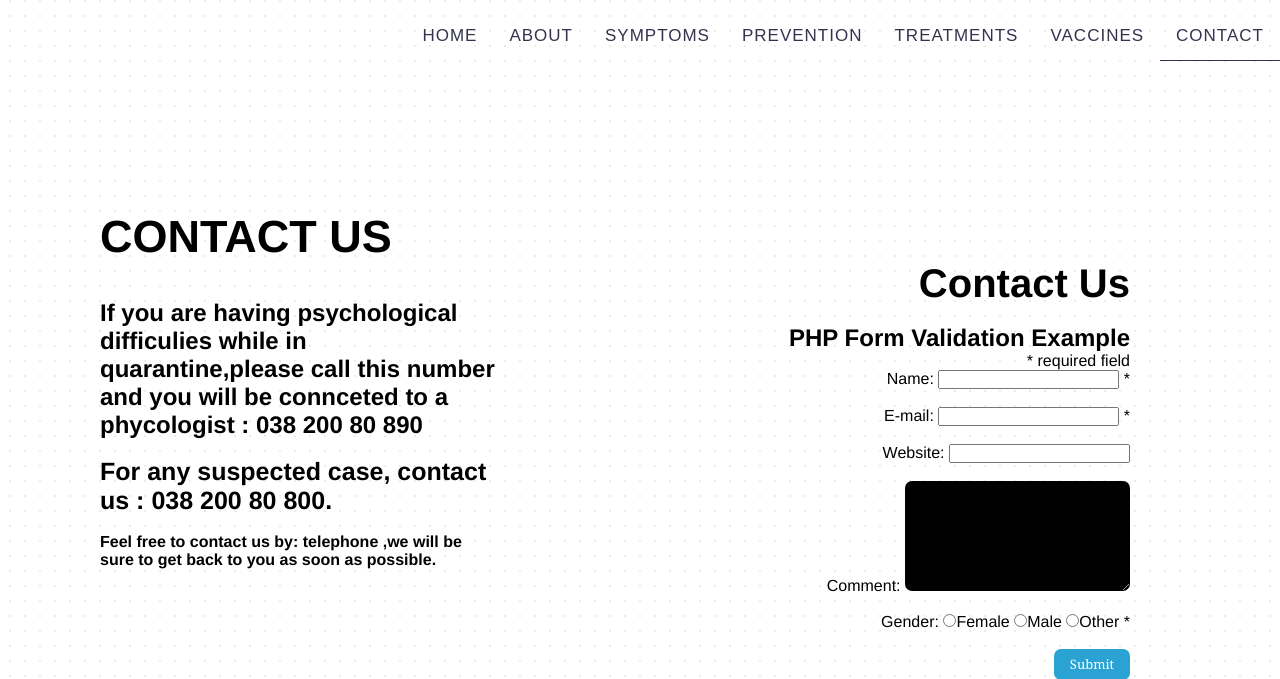
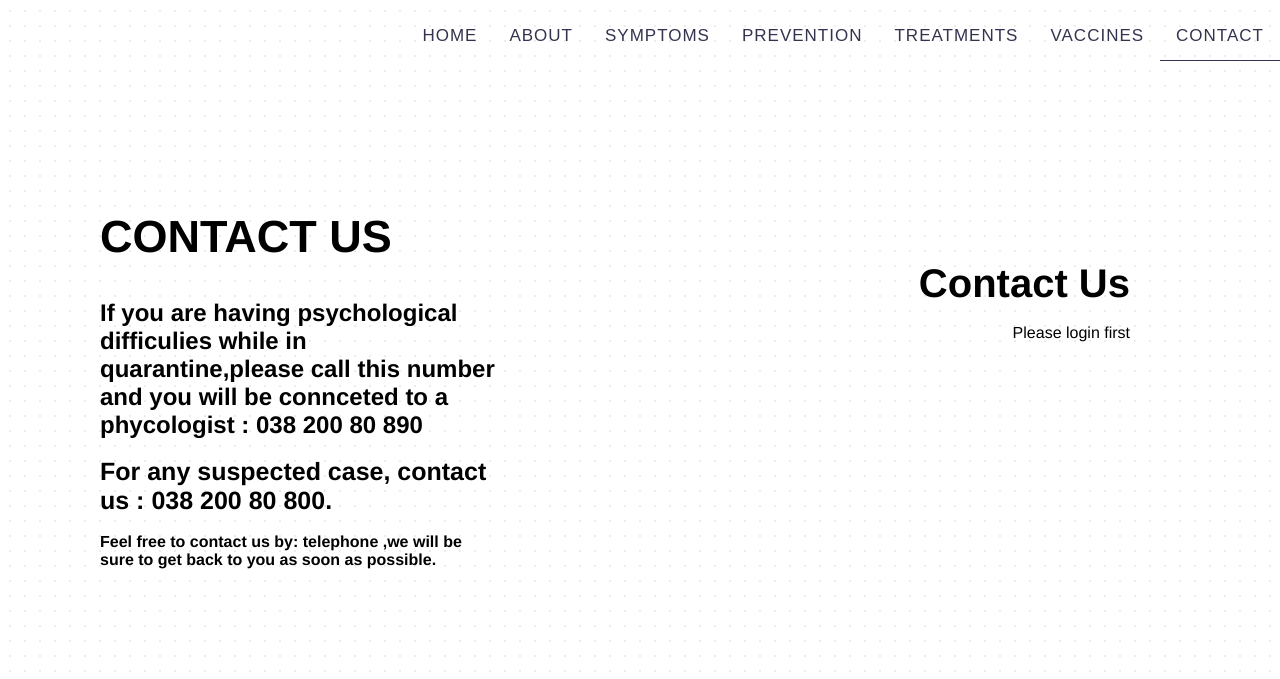
Before and after one commit to LauraGashi/Grupi20, a PHP site: page /ContactUs.php in a window 1280 px wide. Shown: the top 679 px of the page. Run offline with PHP 8.4, Linux system fonts and the light colour scheme.

Commit message:
Update ContactUs.php

```diff
--- a/ContactUs.php
+++ b/ContactUs.php
@@ -108,6 +108,25 @@
   return $data;
 }
 ?>
+
+<?php
+// Starting the session
+session_start();
+
+// Storing the value in session
+$_SESSION['id'] = 342;
+
+// conditional usage of session values that may have been set in a previous session
+if(!isset($_SESSION["login"])) {
+    echo "Please login first";
+    exit;
+}
+// now you can use the login safely
+$user = $_SESSION["login"];
+?>
+
+
+
 
 <h2>PHP Form Validation Example</h2>
 <p><span class="error">* required field</span></p>
```
